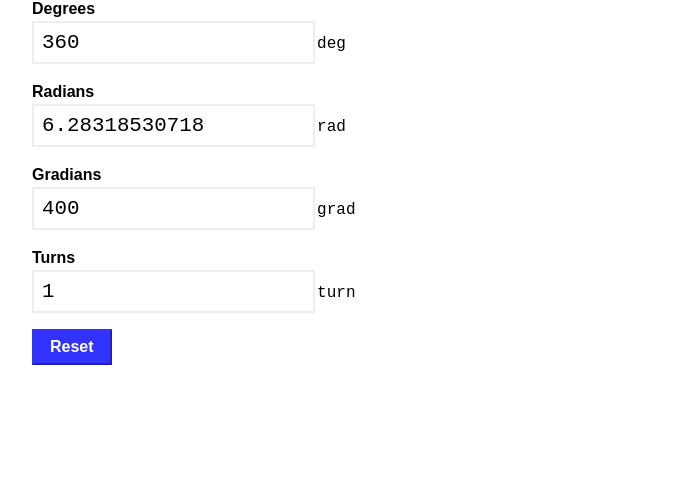
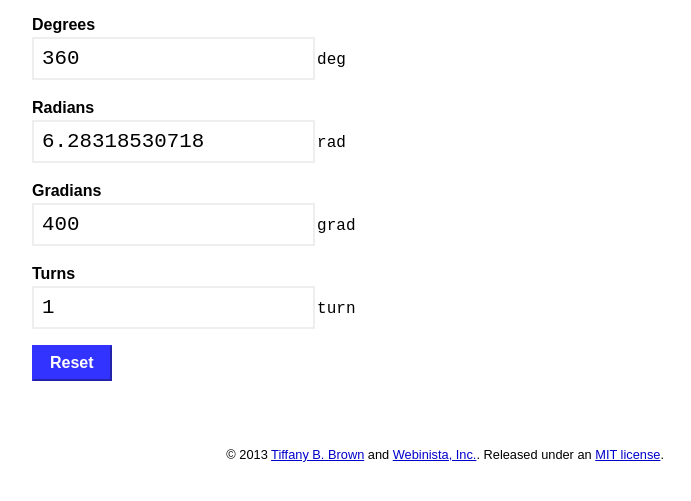
Before and after one commit to webinista/angleconverter, a plain HTML site: page index.html in a window 1280 px wide. Shown: the part 147-648 px from the top of the page, without its empty margins (292-983 px from the left). Drawn offline with Linux system fonts and the light colour scheme.

Commit message:
Adding footer and copyright

```diff
--- a/index.html
+++ b/index.html
@@ -7,6 +7,7 @@
 	<style type="text/css">
 		body{
 			font: 16px / 1.5 sans-serif;
+			padding-top: 1em;
 		}
 		input[type=number]{
 			font-family: monospace;
@@ -32,7 +33,7 @@
 		label{
 			font-family: monospace;
 		}
-		h1, body > p, form{
+		h1, body > p, form, footer{
 			width: 50%;
 			margin:auto;
 		}
@@ -56,6 +57,12 @@
 		button:hover{
 			background: #f03;
 			border-color: #f03;
+		}
+		footer{
+			padding: 4em 0 2em 0;
+			font-size: .8em;
+			font-size: .8rem;
+			text-align: right;
 		}
 	</style>
 </head>
@@ -85,6 +92,9 @@
 	<button type="reset">Reset</button>
 </form>
 
+<footer>
+<p>&copy; 2013 <a href="http://tiffanybbrown.com/">Tiffany B. Brown</a> and <a href="http://webinista.com/">Webinista, Inc.</a>. Released under an <a href="LICENSE.md">MIT license</a>.</p>
+</footer>
 
 <script type="text/javascript" src="convertangles.min.js"></script>
 <script type="text/javascript">
@@ -110,7 +120,6 @@
 		});
 	},false);
 
-
 } )(document)
 </script>
 
```
